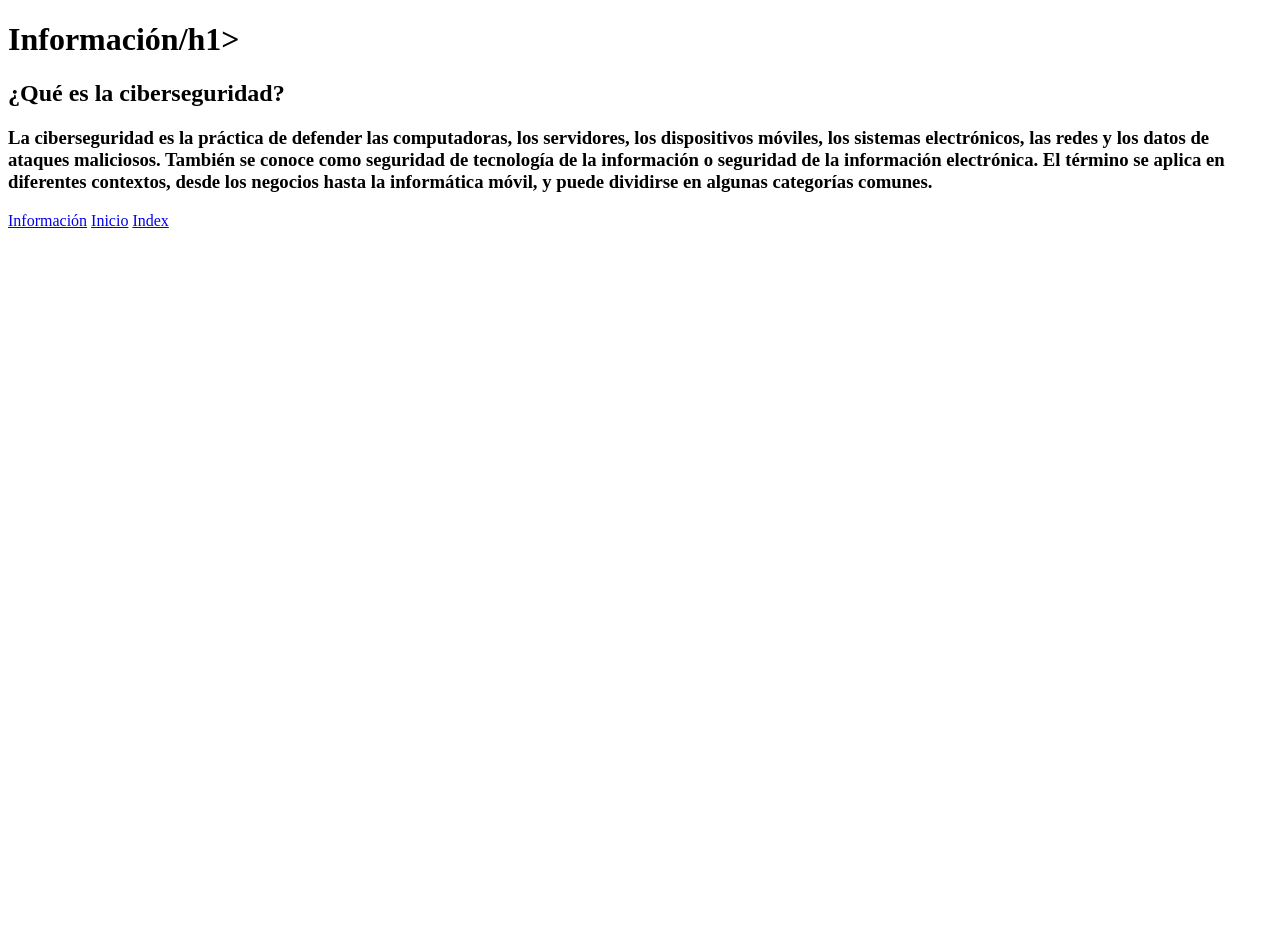
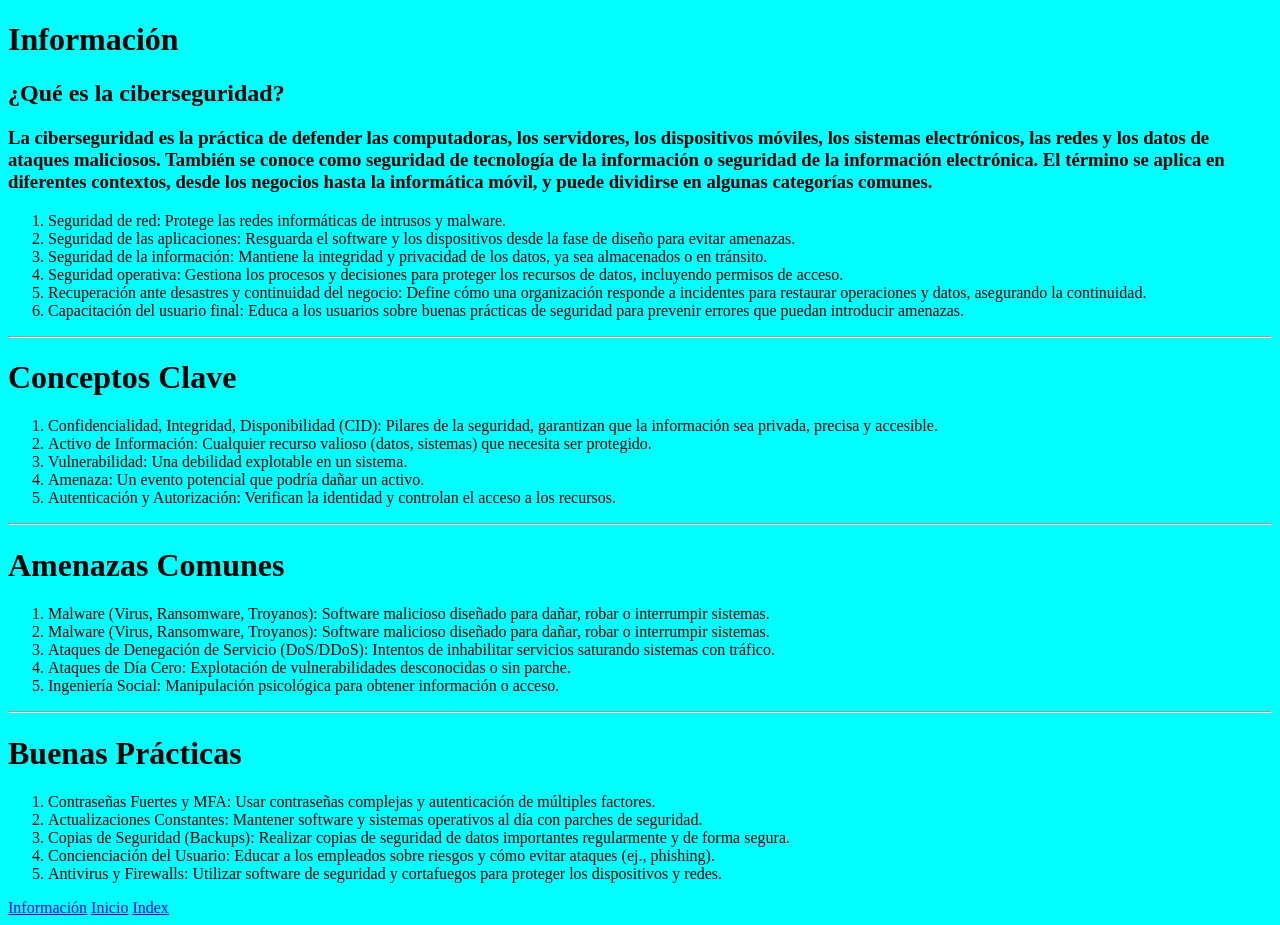
Before and after one commit to Abril1278/Proyecto_ciberseguridad, a plain HTML site: page informacion.html in a window 1280 px wide. Before the commit the page ends 800 px from the top, so only its background shows below. Drawn offline with Linux system fonts and the light colour scheme.

Commit message:
Actualizacion de datos e

```diff
--- a/informacion.html
+++ b/informacion.html
@@ -3,15 +3,50 @@
 <head>
     <meta charset="UTF-8">
     <meta name="viewport" content="width=device-width, initial-scale=1.0">
+    <link rel="stylesheet" href="style.css">
     <title>Document</title>
 </head>
 <body>
     <header>
-        <h1>Información/h1>
+        <h1>Información</h1>
     </header>
     <h2>¿Qué es la ciberseguridad?</h2>
     <h3>La ciberseguridad es la práctica de defender las computadoras, los servidores, los dispositivos móviles, los sistemas electrónicos, las redes y los datos de ataques maliciosos. También se conoce como seguridad de tecnología de la información o seguridad de la información electrónica. El término se aplica en diferentes contextos, desde los negocios hasta la informática móvil, y puede dividirse en algunas categorías comunes.</h3>
-
+    <ol>
+        <li>Seguridad de red: Protege las redes informáticas de intrusos y malware.</li>
+        <li>Seguridad de las aplicaciones: Resguarda el software y los dispositivos desde la fase de diseño para evitar amenazas.</li>
+        <li>Seguridad de la información: Mantiene la integridad y privacidad de los datos, ya sea almacenados o en tránsito.</li>
+        <li>Seguridad operativa: Gestiona los procesos y decisiones para proteger los recursos de datos, incluyendo permisos de acceso.</li>
+        <li>Recuperación ante desastres y continuidad del negocio: Define cómo una organización responde a incidentes para restaurar operaciones y datos, asegurando la continuidad.</li>
+        <li>Capacitación del usuario final: Educa a los usuarios sobre buenas prácticas de seguridad para prevenir errores que puedan introducir amenazas.</li>
+    </ol>
+    <hr>
+    <h1>Conceptos Clave</h1>
+   <ol>
+        <li>Confidencialidad, Integridad, Disponibilidad (CID): Pilares de la seguridad, garantizan que la información sea privada, precisa y accesible.</li>
+        <li>Activo de Información: Cualquier recurso valioso (datos, sistemas) que necesita ser protegido.</li>
+        <li>Vulnerabilidad: Una debilidad explotable en un sistema.</li>
+        <li>Amenaza: Un evento potencial que podría dañar un activo.</li>
+        <li>Autenticación y Autorización: Verifican la identidad y controlan el acceso a los recursos.</li>
+   </ol>
+   <hr>
+   <h1>Amenazas Comunes</h1>
+   <ol>
+        <li>Malware (Virus, Ransomware, Troyanos): Software malicioso diseñado para dañar, robar o interrumpir sistemas.</li>
+        <li>Malware (Virus, Ransomware, Troyanos): Software malicioso diseñado para dañar, robar o interrumpir sistemas.</li>
+        <li>Ataques de Denegación de Servicio (DoS/DDoS): Intentos de inhabilitar servicios saturando sistemas con tráfico.</li>
+        <li>Ataques de Día Cero: Explotación de vulnerabilidades desconocidas o sin parche.</li>
+        <li>Ingeniería Social: Manipulación psicológica para obtener información o acceso.</li>
+   </ol>
+   <hr>
+   <h1>Buenas Prácticas</h1>
+   <ol>
+        <li>Contraseñas Fuertes y MFA: Usar contraseñas complejas y autenticación de múltiples factores.</li>
+        <li>Actualizaciones Constantes: Mantener software y sistemas operativos al día con parches de seguridad.</li>
+        <li>Copias de Seguridad (Backups): Realizar copias de seguridad de datos importantes regularmente y de forma segura.</li>
+        <li>Concienciación del Usuario: Educar a los empleados sobre riesgos y cómo evitar ataques (ej., phishing).</li>
+        <li>Antivirus y Firewalls: Utilizar software de seguridad y cortafuegos para proteger los dispositivos y redes.</li>
+   </ol>
     <a href = "informacion.html"> Información</a>
     <a href = "galeria.html"> Inicio</a>
     <a href = "index.html"> Index</a>
```
